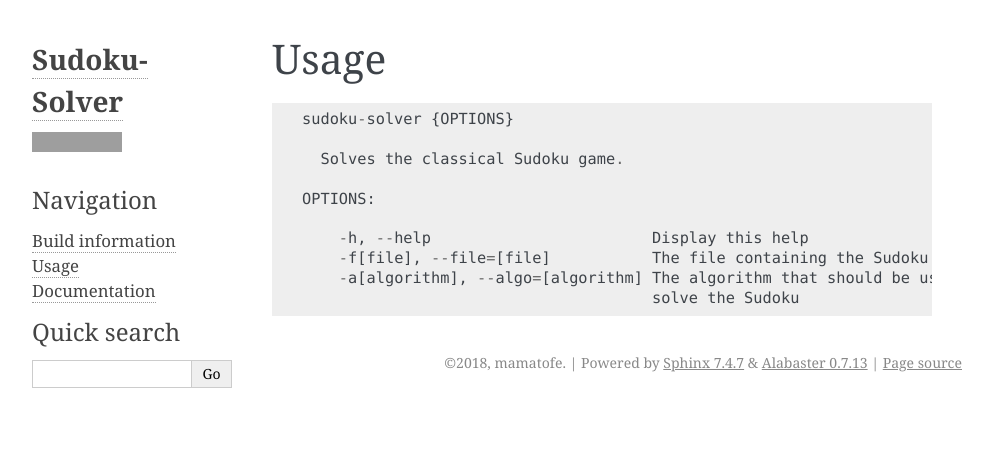
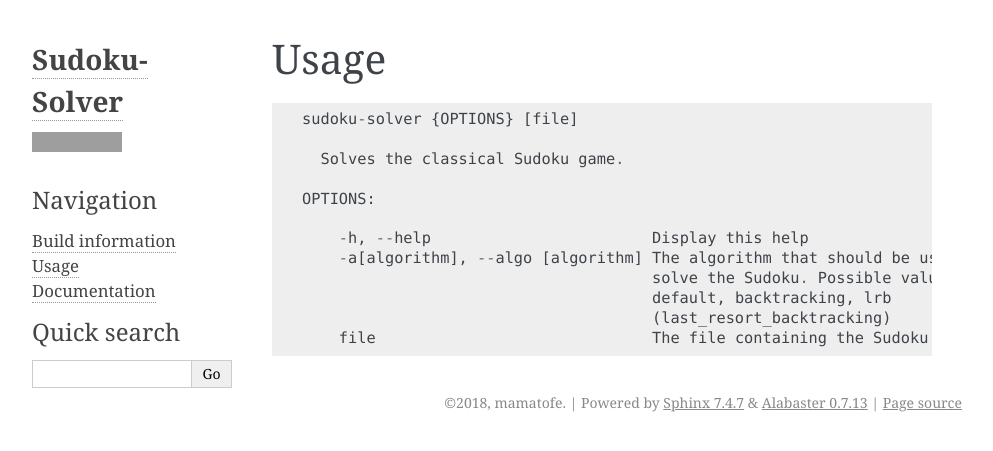
Before and after one commit to ob-algdatii-ss18/leistungsnachweis-mamatofe, a Sphinx documentation site: the page built from doc/usage.rst, in a window 1280 px wide, cut to the strip 0-451 px from the top of the page. Shown: the whole strip, without its empty margins (148-1141 px from the left). Built offline with Sphinx 7.4.7, drawn with Linux system fonts in a browser that asks for light colours; grey boxes are pictures that could not be loaded.

Commit message:
#35: Add documentation and update usage

```diff
--- a/doc/usage.rst
+++ b/doc/usage.rst
@@ -5,13 +5,15 @@ Usage
 
 ::
 
-  sudoku-solver {OPTIONS}
+  sudoku-solver {OPTIONS} [file]
 
     Solves the classical Sudoku game.
 
   OPTIONS:
 
       -h, --help                        Display this help
-      -f[file], --file=[file]           The file containing the Sudoku to solve
-      -a[algorithm], --algo=[algorithm] The algorithm that should be used to
-                                        solve the Sudoku
+      -a[algorithm], --algo [algorithm] The algorithm that should be used to
+                                        solve the Sudoku. Possible values are:
+                                        default, backtracking, lrb
+                                        (last_resort_backtracking)
+      file                              The file containing the Sudoku to solve
```
Also changed, not shown: 1 other file.
